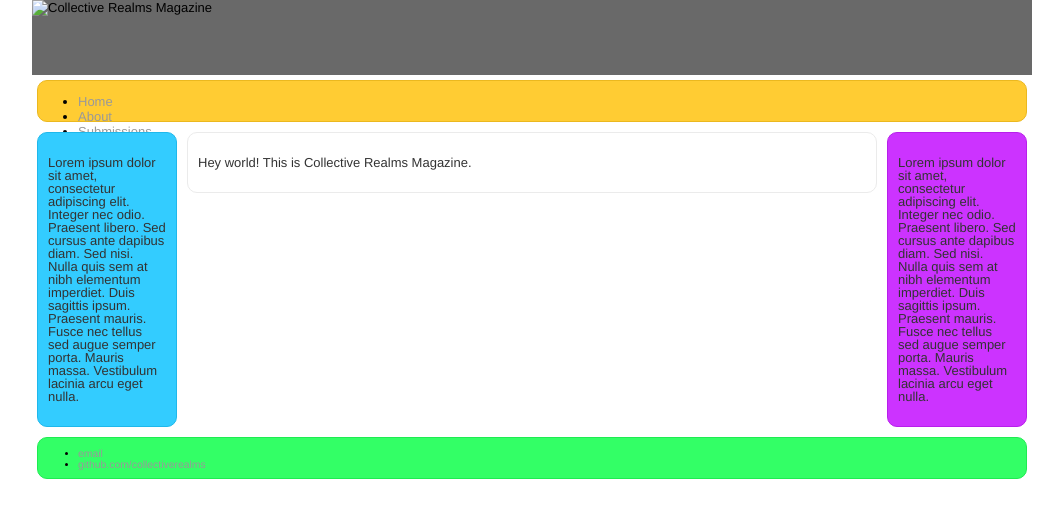
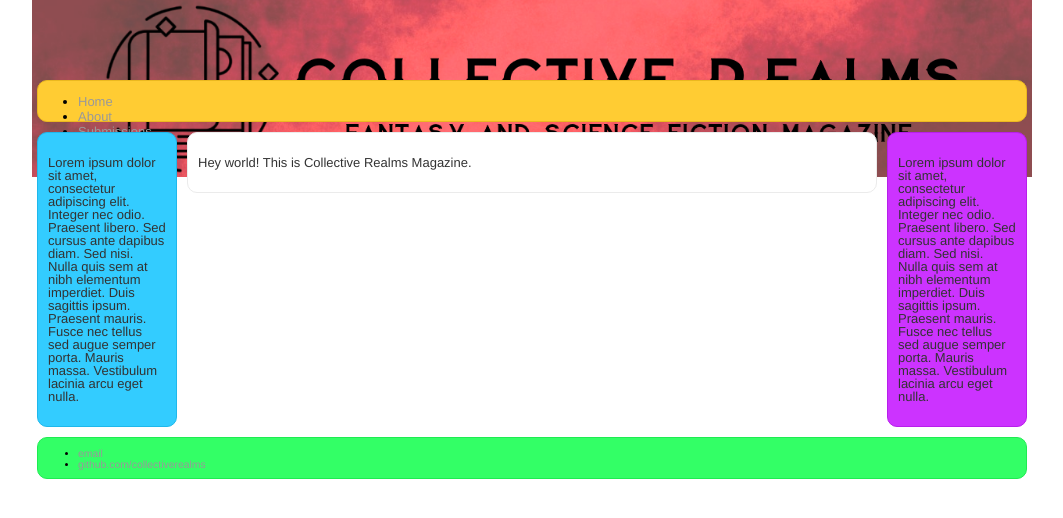
Before and after one commit to collectiverealms/collectiverealms, a Jekyll site: the page built from index.html, in a window 1280 px wide. Shown: the top 518 px of the page, without its empty margins (108-1171 px from the left). Built offline with Jekyll 4.4.1, drawn with Linux system fonts in a browser that asks for light colours; the list of posts is cut into pages by our own code.

Commit message:
Update header.html

```diff
--- a/_includes/header.html
+++ b/_includes/header.html
@@ -1,5 +1,5 @@
 <div id="headerwrap">
           <div id="header">
-            <img src="collectiverealms/assets/header_image.png" alt="Collective Realms Magazine">
+            <img src="https://github.com/collectiverealms/collectiverealms/blob/master/assets/header_image.png?raw=true" alt="Collective Realms Magazine">
           </div>
 </div>
```
